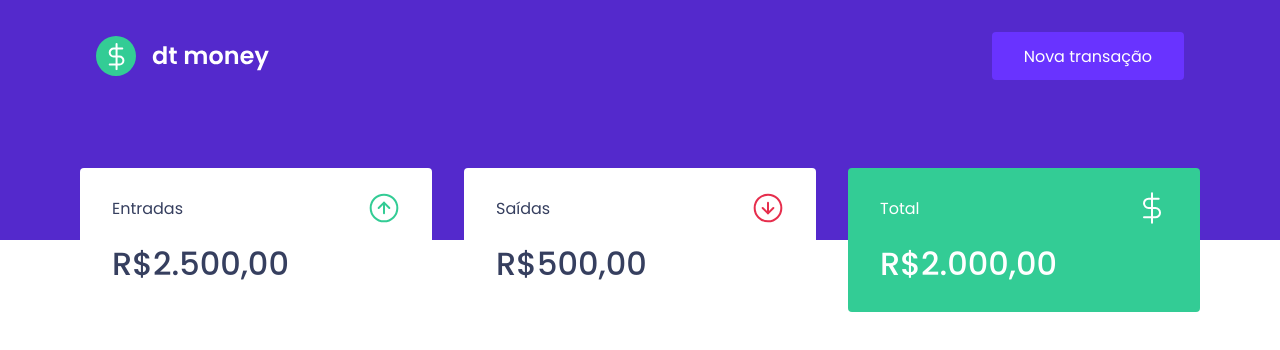
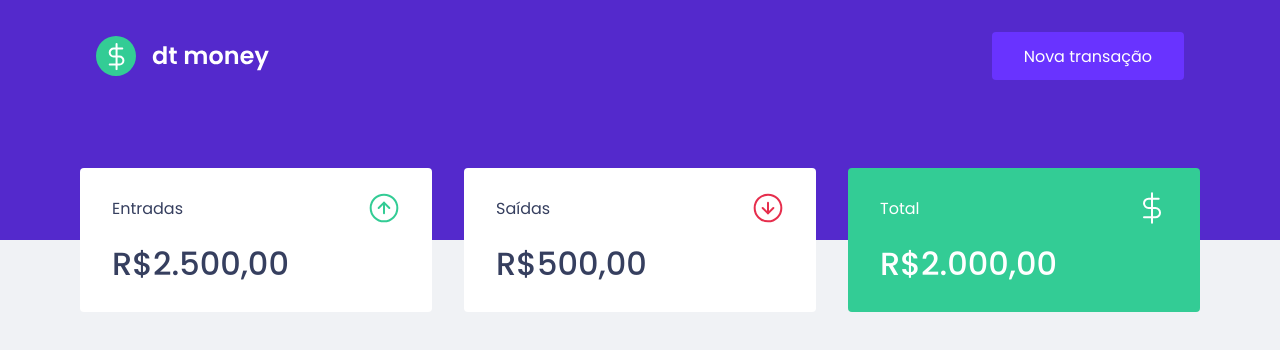
Before and after one commit to AlexBitar80/Ignite-dtmoney, a React (Create React App) app: page / in a window 1280 px wide. Shown: the top 350 px of the page. Built offline with nearby package versions, Linux system fonts and the light colour scheme.

Commit message:
fix: fixeded error in the writing of the color variable

```diff
--- a/src/styles/global.ts
+++ b/src/styles/global.ts
@@ -21,8 +21,18 @@ export const GlobalStyle = createGlobalStyle`
     box-sizing: border-box;
   }
 
+  html {
+    @media(max-width: 1080px) {
+      font-size: 93.75px;
+    }
+
+    @media(max-width: 720px) {
+      font-size: 87.5px;
+    }
+  }
+
   body {
-    background: (--background)g;
+    background: var(--background);
     -webkit-font-smoothing: antialiased;
   }
 
@@ -35,16 +45,6 @@ export const GlobalStyle = createGlobalStyle`
     font-weight: 600;
   }
 
-  html {
-    @media(max-width: 1080px) {
-      font-size: 93.75px;
-    }
-
-    @media(max-width: 720px) {
-      font-size: 87.5px;
-    }
-  }
-
   button {
     cursor: pointer;
   }
```
